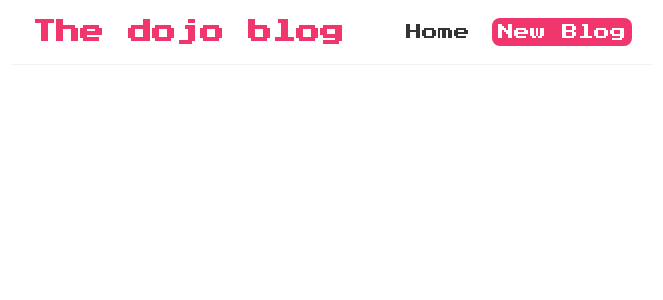
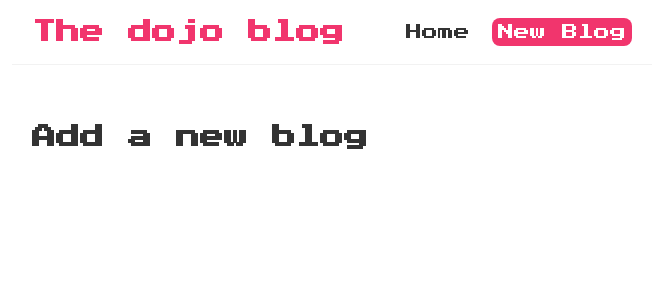
Before and after one commit to Panibo/dojo-blog, a React (Vite) app: page /create in a window 1280 px wide. Shown: the top 300 px of the page, without its empty margins (308-971 px from the left). Built offline with nearby package versions, Linux system fonts and the light colour scheme.

Commit message:
Lesson 22

```diff
--- a/src/App.jsx
+++ b/src/App.jsx
@@ -1,6 +1,7 @@
+import { BrowserRouter as Router, Route, Routes } from 'react-router-dom'
 import Navbar from './Navbar'
 import Home from './Home'
-import { BrowserRouter as Router, Route, Routes } from 'react-router-dom'
+import Create from './Create'
 
 function App() {
   return (
@@ -10,6 +11,7 @@
         <div className="content">
           <Routes>
             <Route exact path="/" element={<Home />} />
+            <Route exact path="/create" element={<Create />} />
           </Routes>
         </div>
       </div>
--- /dev/null
+++ b/src/Create.jsx
@@ -0,0 +1,9 @@
+const Create = () => {
+    return (
+        <div className="create">
+            <h2>Add a new blog</h2>
+        </div>
+    );
+}
+
+export default Create;
```
